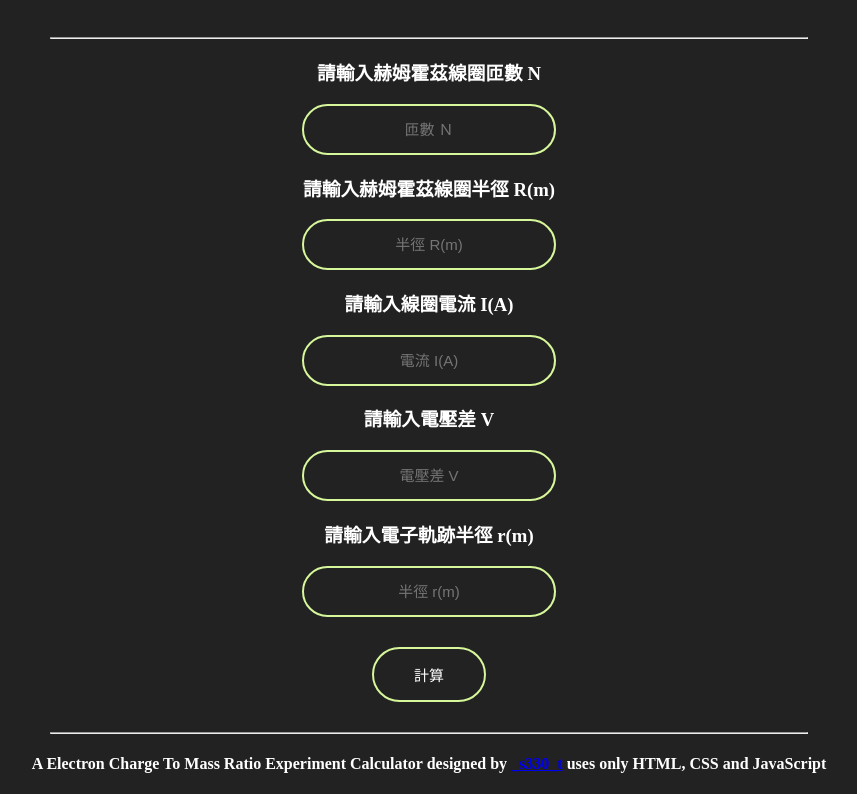
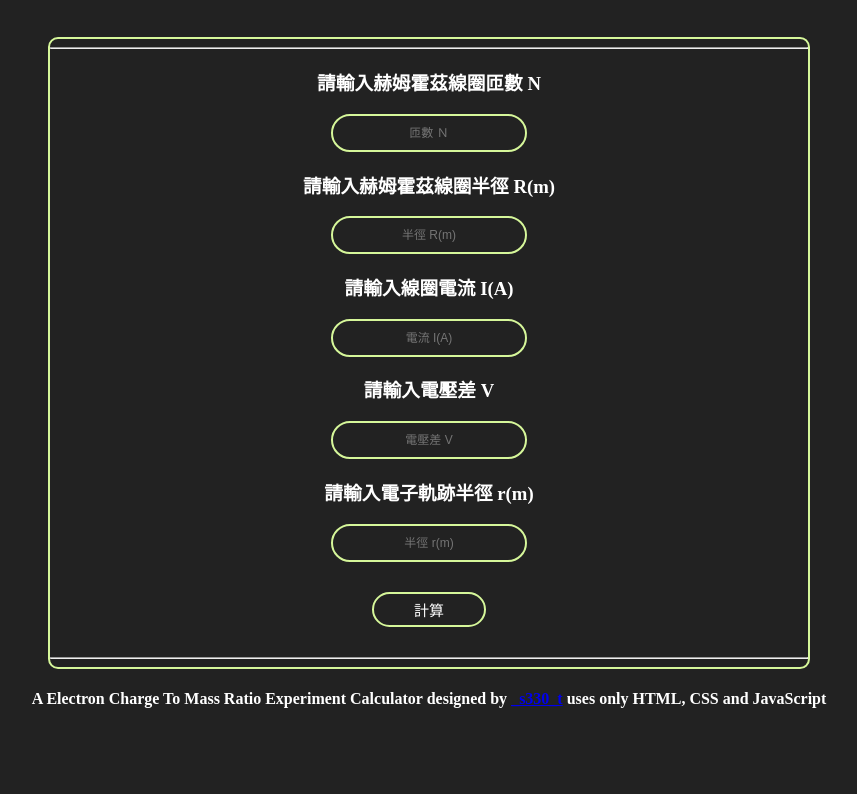
Before and after one commit to syzygy608/electron-charge-to-mass-ratio-caculator, a plain HTML site: page index.html in a window 1280 px wide. Shown: the part 70-864 px from the top of the page, without its empty margins (211-1068 px from the left). After the commit the page ends 800 px from the top, so only its background shows below. Drawn offline with Linux system fonts and the light colour scheme.

Commit message:
Update main.css

```diff
--- a/main.css
+++ b/main.css
@@ -6,35 +6,33 @@ h1, h2, h3, h4{
   color: white;
   text-align: center;
 }
-
 .content
 {
   width: 60%;
   height: 100%;
   margin:0 auto;
+  border: 2px solid #d6f79a;
+  border-radius: 10px;
 }
-
 .inputer
 {
     background: none;
-    width: 25%;
+    width: 20%;
     text-align: center;
     border: 2px solid #d6f79a;
-    padding: 15px 30px;
+    padding: 10px 20px;
     color: white;
-    font-size: 15px;
-    border-radius: 30px;
+    font-size: 12px;
+    border-radius: 20px;
     transition: 0.5s;
     vertical-align: middle;
 }
-
 .button
 {
     background: none;
     width: 15%;
-    text-align: center;
     border: 2px solid #d6f79a;
-    padding: 15px 30px;
+    padding: 5px;
     color: white;
     font-size: 15px;
     border-radius: 30px;
```
